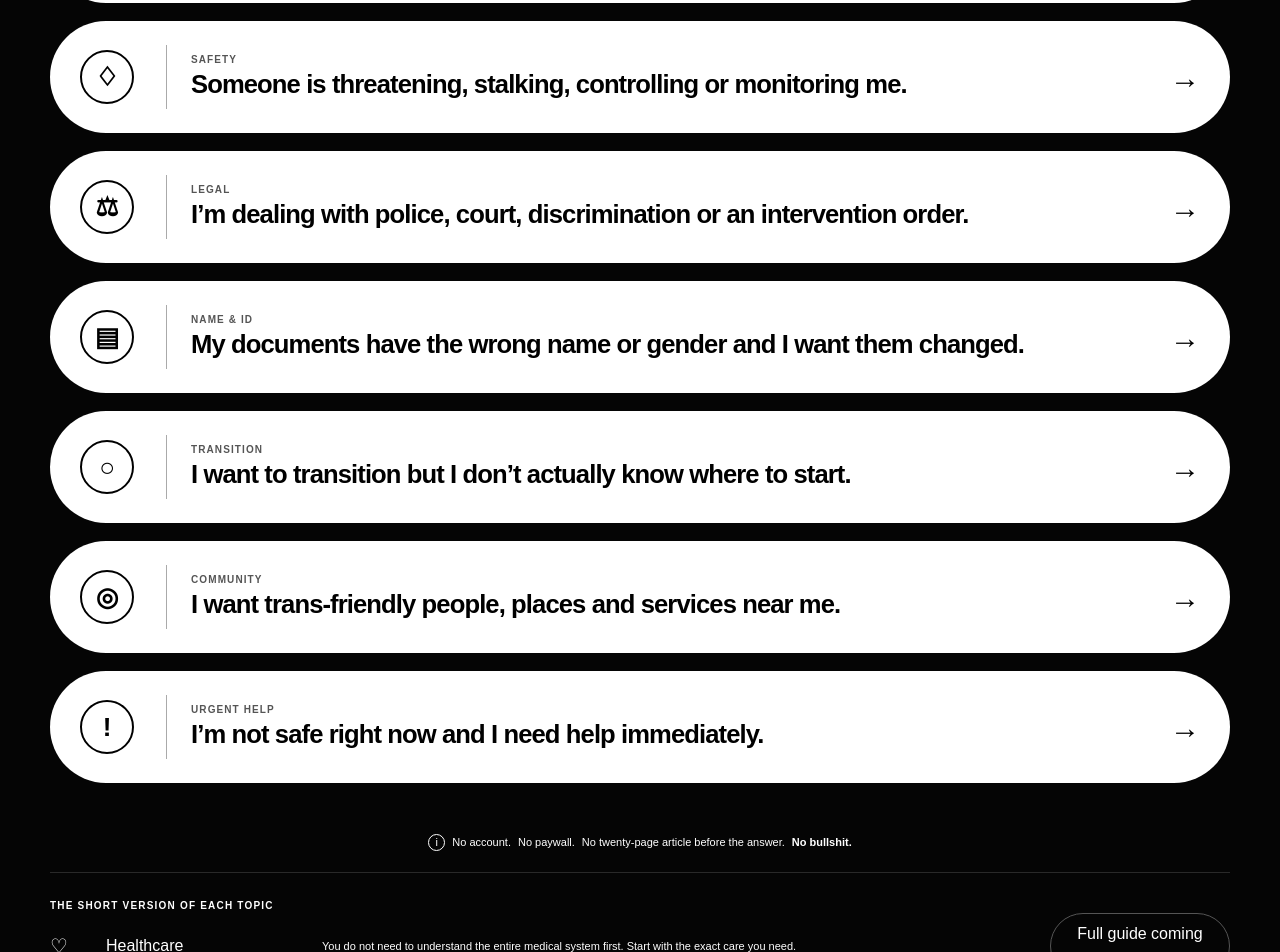
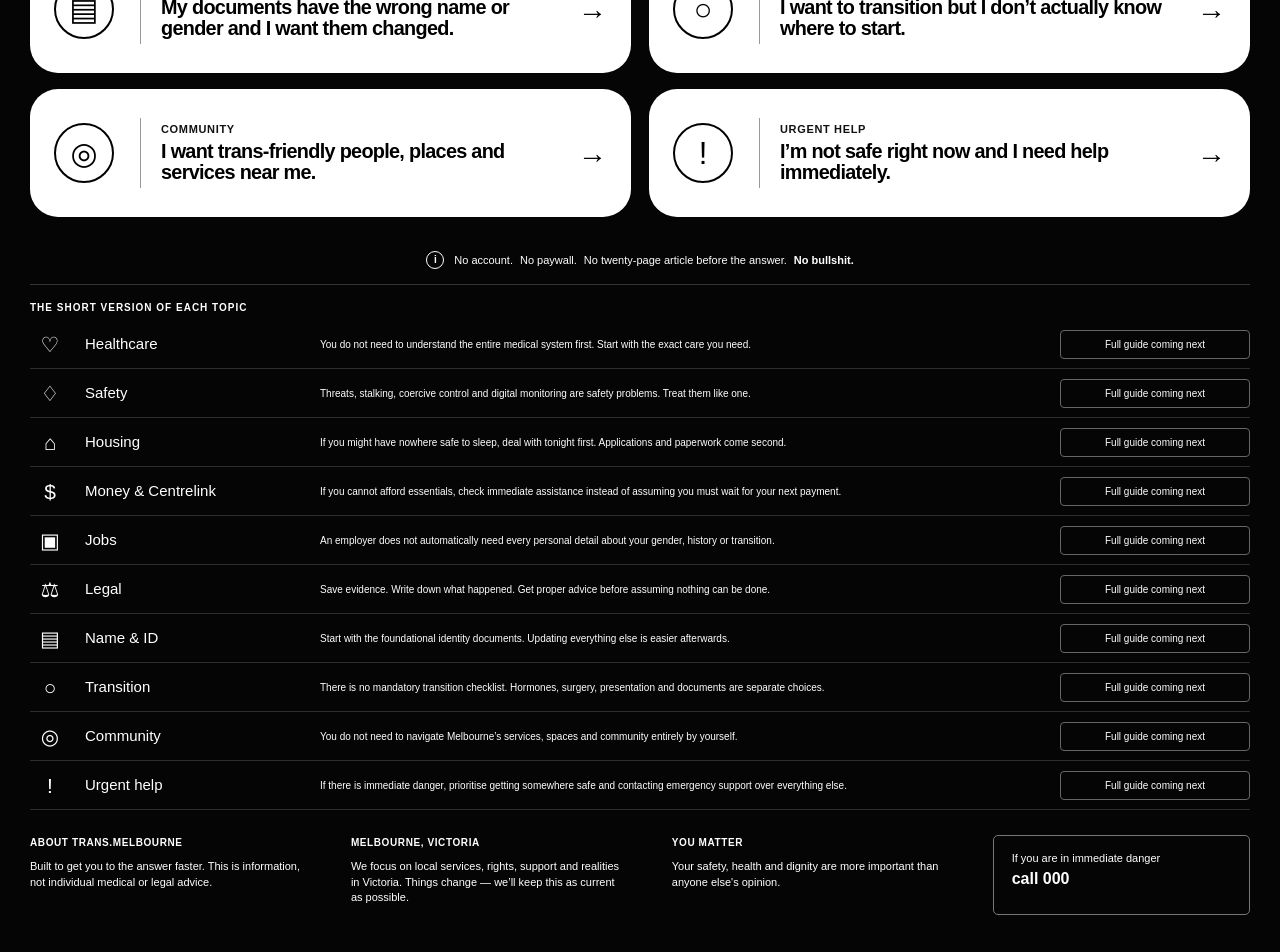
Before and after one commit to abbieymatthews030-star/trans.melbourne, a Next.js app: page / in a window 1280 px wide. Shown: the part 820-1772 px from the top of the page. Built offline with nearby package versions, Linux system fonts and the light colour scheme.

Commit message:
Match two-column situation pill design

```diff
--- a/src/app/globals.css
+++ b/src/app/globals.css
@@ -1,11 +1,10 @@
 @import "tailwindcss";
 
 :root {
-  --bg: #050505;
-  --white: #fff;
-  --black: #050505;
-  --grey: #a5a5a5;
-  --line: #292929;
+  --background: #050505;
+  --foreground: #ffffff;
+  --line: #343434;
+  --muted: #bdbdbd;
 }
 
 * {
@@ -14,13 +13,13 @@
 
 html {
   scroll-behavior: smooth;
-  background: var(--bg);
+  background: var(--background);
 }
 
 body {
   margin: 0;
-  background: var(--bg);
-  color: white;
+  background: var(--background);
+  color: var(--foreground);
   font-family: Arial, Helvetica, sans-serif;
   -webkit-font-smoothing: antialiased;
 }
@@ -30,16 +29,21 @@ a {
   text-decoration: none;
 }
 
+button {
+  font: inherit;
+}
+
 .site {
-  width: min(1180px, calc(100% - 40px));
-  margin: auto;
+  width: min(1220px, calc(100% - 48px));
+  margin: 0 auto;
 }
 
 /* HEADER */
 
 .header {
-  height: 70px;
+  height: 66px;
   border-bottom: 1px solid var(--line);
+
   display: flex;
   align-items: center;
   justify-content: space-between;
@@ -47,14 +51,15 @@ a {
 
 .logo {
   font-size: 20px;
+  line-height: 1;
   font-weight: 900;
-  letter-spacing: -.04em;
+  letter-spacing: -0.04em;
 }
 
 .nav {
   display: flex;
   align-items: center;
-  gap: 24px;
+  gap: 30px;
 }
 
 .nav a {
@@ -62,23 +67,30 @@ a {
   font-weight: 700;
 }
 
-.help {
-  background: white;
-  color: black !important;
-  border-radius: 999px;
-  padding: 10px 17px;
+.nav a:first-child {
+  border-bottom: 2px solid white;
+  padding-bottom: 5px;
 }
 
-/* INTRO */
+.helpButton {
+  background: #fff;
+  color: #000 !important;
+  padding: 11px 17px;
+  border-radius: 6px;
+}
+
+/* HERO */
 
 .hero {
-  padding: 27px 4px 24px;
+  padding: 29px 0 22px;
 }
 
 .location {
   display: block;
-  margin-bottom: 10px;
+  margin-bottom: 13px;
+
   font-size: 10px;
+  line-height: 1;
   font-weight: 900;
   letter-spacing: .14em;
   text-transform: uppercase;
@@ -86,136 +98,150 @@ a {
 
 .hero h1 {
   margin: 0 0 10px;
-  font-size: clamp(40px, 5vw, 62px);
+
+  max-width: 720px;
+
+  font-size: clamp(44px, 5vw, 65px);
   line-height: .94;
+
   font-weight: 900;
   letter-spacing: -.055em;
 }
 
 .hero p {
   margin: 0;
+
   max-width: 720px;
+
   font-size: 14px;
-  line-height: 1.45;
+  line-height: 1.5;
 }
 
-/* ==================================================
-   SITUATION PILLS
-   ================================================== */
+/* =========================
+   SITUATION GRID
+   ========================= */
 
-.situations {
-  width: 100%;
-  display: flex;
-  flex-direction: column;
-  gap: 18px;
-  padding: 8px 0 30px;
+.situationGrid {
+  display: grid;
+  grid-template-columns: repeat(2, minmax(0, 1fr));
+
+  gap: 16px 18px;
+
+  padding: 0 0 18px;
 }
 
-.pill {
-  width: 100%;
-  min-height: 112px;
+.situationPill {
+  min-width: 0;
+  min-height: 128px;
 
-  background: #ffffff !important;
-  color: #000000 !important;
+  padding: 15px 24px;
 
-  border: none;
-  border-radius: 999px;
+  background: #ffffff;
+  color: #000000;
 
-  padding: 16px 30px;
+  border-radius: 28px;
 
   display: grid;
-  grid-template-columns: 62px 1px minmax(0, 1fr) 38px;
+  grid-template-columns: 66px 1px minmax(0, 1fr) 30px;
+  gap: 20px;
   align-items: center;
-  column-gap: 24px;
-
-  overflow: hidden;
 
   transition:
-    transform .15s ease,
-    box-shadow .15s ease;
+    transform .14s ease,
+    box-shadow .14s ease;
 }
 
-.pill:hover {
+.situationPill:hover {
   transform: translateY(-2px);
-  box-shadow: 0 5px 0 rgba(255,255,255,.28);
+  box-shadow: 0 5px 0 #888;
 }
 
-.pillIcon {
-  width: 54px;
-  height: 54px;
+.situationPill:focus-visible {
+  outline: 3px solid white;
+  outline-offset: 4px;
+}
+
+/* ICON */
+
+.iconCircle {
+  width: 60px;
+  height: 60px;
 
   border: 2px solid #000;
   border-radius: 50%;
 
-  display: flex;
-  align-items: center;
-  justify-content: center;
+  display: grid;
+  place-items: center;
 
-  color: #000 !important;
+  color: #000;
 
-  font-size: 26px;
-  font-weight: 800;
+  font-size: 31px;
   line-height: 1;
+  font-weight: 500;
 }
 
-.pillDivider {
-  display: block;
+/* VERTICAL LINE */
+
+.divider {
   width: 1px;
-  height: 64px;
-  background: #aaa;
+  height: 70px;
+  background: #999;
 }
 
-.pillCopy {
+/* PILL TEXT */
+
+.situationCopy {
   min-width: 0;
-  display: flex;
-  flex-direction: column;
-  justify-content: center;
 }
 
-.pillCategory {
+.category {
   display: block;
+
   margin-bottom: 6px;
 
-  color: #555 !important;
+  color: #111;
 
-  font-size: 10px;
+  font-size: 11px;
   line-height: 1;
+
   font-weight: 900;
-  letter-spacing: .11em;
+  letter-spacing: .06em;
+
   text-transform: uppercase;
 }
 
-.pillCopy strong {
+.situationCopy strong {
   display: block;
 
-  color: #000 !important;
+  color: #000;
 
-  font-size: clamp(19px, 2vw, 27px);
-  line-height: 1.08;
+  font-size: clamp(19px, 1.55vw, 25px);
+  line-height: 1.05;
 
   font-weight: 900;
   letter-spacing: -.035em;
 }
 
-.pillArrow {
-  display: block;
+.arrow {
+  color: #000;
+
   justify-self: end;
 
-  color: #000 !important;
-
-  font-size: 30px;
-  font-weight: 700;
+  font-size: 29px;
+  line-height: 1;
+  font-weight: 500;
 }
 
-/* BELOW PILLS */
+/* PROMISE */
 
 .promise {
-  min-height: 60px;
+  min-height: 50px;
+
   border-bottom: 1px solid var(--line);
 
   display: flex;
+  align-items: center;
   justify-content: center;
-  align-items: center;
   flex-wrap: wrap;
 
   gap: 7px;
@@ -223,127 +249,155 @@ a {
   font-size: 11px;
 }
 
-.info {
-  width: 17px;
-  height: 17px;
+.infoIcon {
+  width: 18px;
+  height: 18px;
 
   border: 1px solid white;
   border-radius: 50%;
 
-  display: inline-flex;
-  justify-content: center;
-  align-items: center;
+  display: inline-grid;
+  place-items: center;
+
+  margin-right: 3px;
+
+  font-size: 10px;
+  font-weight: 800;
 }
 
 /* GUIDES */
 
-.guideSection {
-  padding-top: 25px;
+.guides {
+  padding-top: 15px;
 }
 
-.sectionTitle {
+.guideHeading {
+  margin-bottom: 5px;
+
   font-size: 10px;
   font-weight: 900;
-  letter-spacing: .12em;
+
+  letter-spacing: .1em;
   text-transform: uppercase;
 }
 
-.guide {
-  min-height: 64px;
+.guideRow {
+  min-height: 49px;
 
-  border-bottom: 1px solid var(--line);
+  border-bottom: 1px solid #2d2d2d;
 
   display: grid;
-  grid-template-columns: 40px 200px 1fr 180px;
-  gap: 16px;
+  grid-template-columns: 40px 220px minmax(0, 1fr) 190px;
+
+  gap: 15px;
+
   align-items: center;
 }
 
 .guideIcon {
-  font-size: 20px;
+  font-size: 21px;
+  text-align: center;
 }
 
-.guide h2 {
+.guideRow h2 {
   margin: 0;
-  font-size: 16px;
+
+  font-size: 15px;
+  font-weight: 500;
 }
 
-.guide p {
+.guideRow p {
   margin: 0;
-  font-size: 11px;
-  line-height: 1.35;
+
+  max-width: 590px;
+
+  font-size: 10px;
+  line-height: 1.15;
 }
 
-.guide button {
-  padding: 8px 12px;
+.guideRow button {
+  min-height: 29px;
+
+  padding: 5px 12px;
 
   background: transparent;
   color: white;
 
-  border: 1px solid #555;
-  border-radius: 999px;
+  border: 1px solid #666;
+  border-radius: 4px;
+
+  font-size: 10px;
 }
 
 /* FOOTER */
 
 .footer {
-  padding: 30px 0 50px;
+  padding: 25px 0 38px;
 
   display: grid;
-  grid-template-columns: repeat(4, 1fr);
-  gap: 35px;
+  grid-template-columns: 1fr 1fr 1fr .95fr;
+
+  gap: 50px;
 }
 
 .footer h3 {
-  margin: 0 0 8px;
-  font-size: 11px;
+  margin: 0 0 9px;
+
+  font-size: 10px;
+  font-weight: 900;
+
+  letter-spacing: .06em;
+  text-transform: uppercase;
 }
 
-.footer p,
-.emergency {
+.footer p {
   margin: 0;
+
   font-size: 11px;
-  line-height: 1.45;
+  line-height: 1.4;
 }
 
 .emergency {
-  border: 1px solid #555;
-  border-radius: 18px;
-  padding: 15px;
+  min-height: 80px;
+
+  padding: 14px 18px;
+
+  border: 1px solid #777;
+  border-radius: 5px;
+
   display: flex;
   flex-direction: column;
+
+  font-size: 11px;
 }
 
 .emergency strong {
   font-size: 16px;
 }
 
-/* TABLET */
+/* =========================
+   TABLET
+   ========================= */
 
-@media (max-width: 850px) {
+@media (max-width: 900px) {
   .site {
-    width: min(700px, calc(100% - 28px));
+    width: min(720px, calc(100% - 32px));
   }
 
-  .pill {
-    min-height: 105px;
-    padding: 15px 24px;
-    grid-template-columns: 54px 1px minmax(0,1fr) 28px;
-    column-gap: 18px;
+  .situationGrid {
+    grid-template-columns: 1fr;
   }
 
-  .pillIcon {
-    width: 48px;
-    height: 48px;
-    font-size: 22px;
+  .situationPill {
+    min-height: 110px;
   }
 
-  .guide {
-    grid-template-columns: 35px 150px 1fr;
-    padding: 12px 0;
+  .guideRow {
+    grid-template-columns: 35px 160px 1fr;
+    padding: 9px 0;
   }
 
-  .guide button {
+  .guideRow button {
     grid-column: 3;
     width: fit-content;
   }
@@ -353,9 +407,11 @@ a {
   }
 }
 
-/* MOBILE */
+/* =========================
+   MOBILE
+   ========================= */
 
-@media (max-width: 600px) {
+@media (max-width: 560px) {
   .site {
     width: calc(100% - 20px);
   }
@@ -368,87 +424,116 @@ a {
     font-size: 18px;
   }
 
-  .nav a:not(.help) {
+  .nav {
+    gap: 0;
+  }
+
+  .nav a:not(.helpButton) {
     display: none;
   }
 
+  .helpButton {
+    padding: 9px 13px;
+    font-size: 11px !important;
+  }
+
   .hero {
-    padding: 21px 4px 18px;
+    padding: 22px 2px 18px;
   }
 
   .hero h1 {
-    font-size: 40px;
+    font-size: 42px;
   }
 
   .hero p {
-    font-size: 13px;
+    font-size: 12px;
   }
 
   .hero p br {
     display: none;
   }
 
-  .situations {
-    gap: 14px;
+  .situationGrid {
+    gap: 12px;
   }
 
-  .pill {
-    min-height: 94px;
-
-    border-radius: 30px;
+  .situationPill {
+    min-height: 100px;
 
     padding: 13px 15px;
 
-    grid-template-columns: 43px 1px minmax(0,1fr) 18px;
-    column-gap: 11px;
+    border-radius: 24px;
+
+    grid-template-columns: 45px 1px minmax(0, 1fr) 18px;
+
+    gap: 11px;
   }
 
-  .pillIcon {
-    width: 39px;
-    height: 39px;
+  .iconCircle {
+    width: 42px;
+    height: 42px;
 
     border-width: 1.5px;
 
-    font-size: 18px;
+    font-size: 20px;
   }
 
-  .pillDivider {
-    height: 52px;
+  .divider {
+    height: 56px;
   }
 
-  .pillCategory {
-    margin-bottom: 4px;
+  .category {
+    margin-bottom: 5px;
+
     font-size: 8px;
   }
 
-  .pillCopy strong {
+  .situationCopy strong {
     font-size: 16px;
-    line-height: 1.08;
+    line-height: 1.07;
   }
 
-  .pillArrow {
+  .arrow {
     font-size: 19px;
   }
 
   .promise {
     justify-content: flex-start;
-    padding: 14px 5px;
+
+    padding: 13px 5px;
+
+    font-size: 9px;
   }
 
-  .guide {
-    grid-template-columns: 30px 1fr;
+  .guideRow {
+    grid-template-columns: 28px 1fr;
+
+    gap: 7px 10px;
+
+    padding: 12px 0;
   }
 
-  .guide h2 {
+  .guideRow h2 {
     font-size: 14px;
+    font-weight: 700;
   }
 
-  .guide p,
-  .guide button {
+  .guideRow p {
     grid-column: 2;
+
+    font-size: 10px;
+    line-height: 1.3;
+  }
+
+  .guideRow button {
+    grid-column: 2;
+
+    font-size: 9px;
   }
 
   .footer {
     grid-template-columns: 1fr;
+
+    gap: 25px;
   }
 }
--- a/src/app/page.tsx
+++ b/src/app/page.tsx
@@ -4,6 +4,12 @@ const situations = [
     category: "Healthcare",
     text: "I need hormones or a doctor who actually knows trans healthcare.",
     href: "#healthcare",
+  },
+  {
+    icon: "♢",
+    category: "Safety",
+    text: "Someone is threatening, stalking, controlling or monitoring me.",
+    href: "#safety",
   },
   {
     icon: "⌂",
@@ -22,12 +28,6 @@ const situations = [
     category: "Jobs",
     text: "I need work or I’m being treated differently because I’m trans.",
     href: "#jobs",
-  },
-  {
-    icon: "♢",
-    category: "Safety",
-    text: "Someone is threatening, stalking, controlling or monitoring me.",
-    href: "#safety",
   },
   {
     icon: "⚖",
@@ -69,6 +69,12 @@ const guides = [
     text: "You do not need to understand the entire medical system first. Start with the exact care you need.",
   },
   {
+    id: "safety",
+    icon: "♢",
+    title: "Safety",
+    text: "Threats, stalking, coercive control and digital monitoring are safety problems. Treat them like one.",
+  },
+  {
     id: "housing",
     icon: "⌂",
     title: "Housing",
@@ -85,12 +91,6 @@ const guides = [
     icon: "▣",
     title: "Jobs",
     text: "An employer does not automatically need every personal detail about your gender, history or transition.",
-  },
-  {
-    id: "safety",
-    icon: "♢",
-    title: "Safety",
-    text: "Threats, stalking, coercive control and digital monitoring are safety problems. Treat them like one.",
   },
   {
     id: "legal",
@@ -128,15 +128,15 @@ export default function Home() {
   return (
     <main className="site">
       <header className="header">
-        <a className="logo" href="#">
+        <a href="#top" className="logo">
           trans.melbourne
         </a>
 
-        <nav className="nav">
+        <nav className="nav" aria-label="Main navigation">
           <a href="#start">Start here</a>
           <a href="#guides">Guides</a>
           <a href="#about">About</a>
-          <a href="#urgent" className="help">
+          <a href="#urgent" className="helpButton">
             Help now
           </a>
         </nav>
@@ -155,28 +155,29 @@ export default function Home() {
           Practical information for trans and gender-diverse people in Melbourne.
           <br />
           Healthcare, housing, money, safety, work, legal help and transition —
+          <br />
           explained quickly.
         </p>
       </section>
 
       <section
-        className="situations"
-        aria-label="Choose what you need help with"
+        className="situationGrid"
+        aria-label="What do you need help with?"
       >
         {situations.map((item) => (
-          <a className="pill" href={item.href} key={item.category}>
-            <span className="pillIcon" aria-hidden="true">
+          <a className="situationPill" href={item.href} key={item.category}>
+            <span className="iconCircle" aria-hidden="true">
               {item.icon}
             </span>
 
-            <span className="pillDivider" />
+            <span className="divider" />
 
-            <span className="pillCopy">
-              <span className="pillCategory">{item.category}</span>
+            <span className="situationCopy">
+              <span className="category">{item.category}</span>
               <strong>{item.text}</strong>
             </span>
 
-            <span className="pillArrow" aria-hidden="true">
+            <span className="arrow" aria-hidden="true">
               →
             </span>
           </a>
@@ -184,20 +185,23 @@ export default function Home() {
       </section>
 
       <div className="promise">
-        <span className="info">i</span>
+        <span className="infoIcon">i</span>
         <span>No account.</span>
         <span>No paywall.</span>
         <span>No twenty-page article before the answer.</span>
         <strong>No bullshit.</strong>
       </div>
 
-      <section className="guideSection" id="guides">
-        <p className="sectionTitle">The short version of each topic</p>
+      <section className="guides" id="guides">
+        <div className="guideHeading">
+          The short version of each topic
+        </div>
 
-        <div className="guideList">
         {guides.map((guide) => (
-            <article className="guide" id={guide.id} key={guide.id}>
-              <span className="guideIcon">{guide.icon}</span>
+          <article className="guideRow" id={guide.id} key={guide.id}>
+            <span className="guideIcon" aria-hidden="true">
+              {guide.icon}
+            </span>
 
             <h2>{guide.title}</h2>
 
@@ -206,41 +210,37 @@ export default function Home() {
             <button type="button">Full guide coming next</button>
           </article>
         ))}
-        </div>
       </section>
 
       <footer className="footer" id="about">
-        <div>
+        <section>
           <h3>About trans.melbourne</h3>
           <p>
             Built to get you to the answer faster.
-            <br />
             This is information, not individual medical or legal advice.
           </p>
-        </div>
+        </section>
 
-        <div>
+        <section>
           <h3>Melbourne, Victoria</h3>
           <p>
             We focus on local services, rights, support and realities in Victoria.
             Things change — we’ll keep this as current as possible.
           </p>
-        </div>
+        </section>
 
-        <div>
+        <section>
           <h3>You matter</h3>
           <p>
             Your safety, health and dignity are more important than anyone
             else&apos;s opinion.
           </p>
-        </div>
+        </section>
 
-        <div className="emergency">
+        <section className="emergency">
           <span>If you are in immediate danger</span>
           <strong>call 000</strong>
-          <span>If you need to talk right now</span>
-          <strong>call 13 11 14</strong>
-        </div>
+        </section>
       </footer>
     </main>
   );
```
Lines whose indentation alone changed are shown as unchanged.
